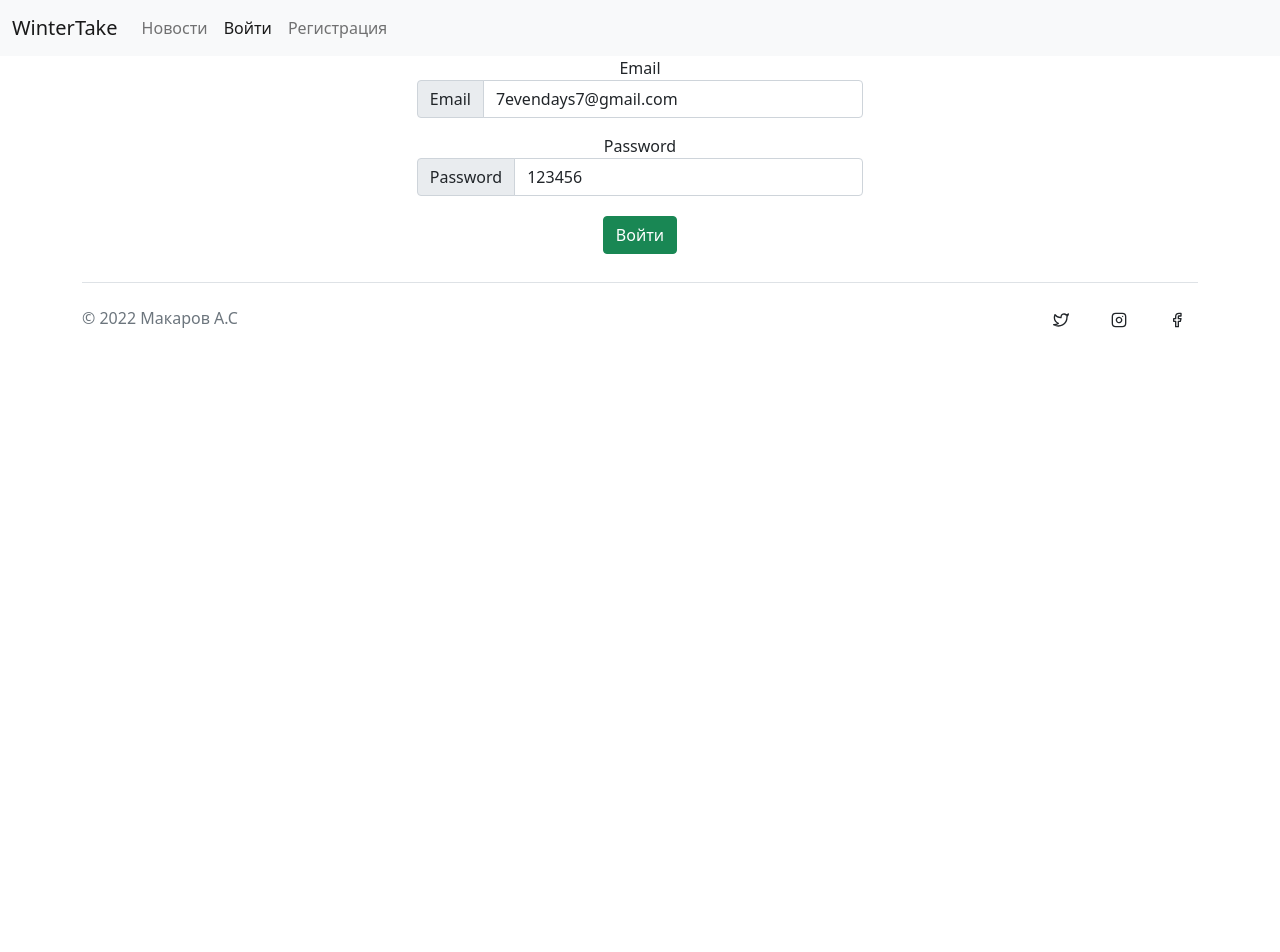
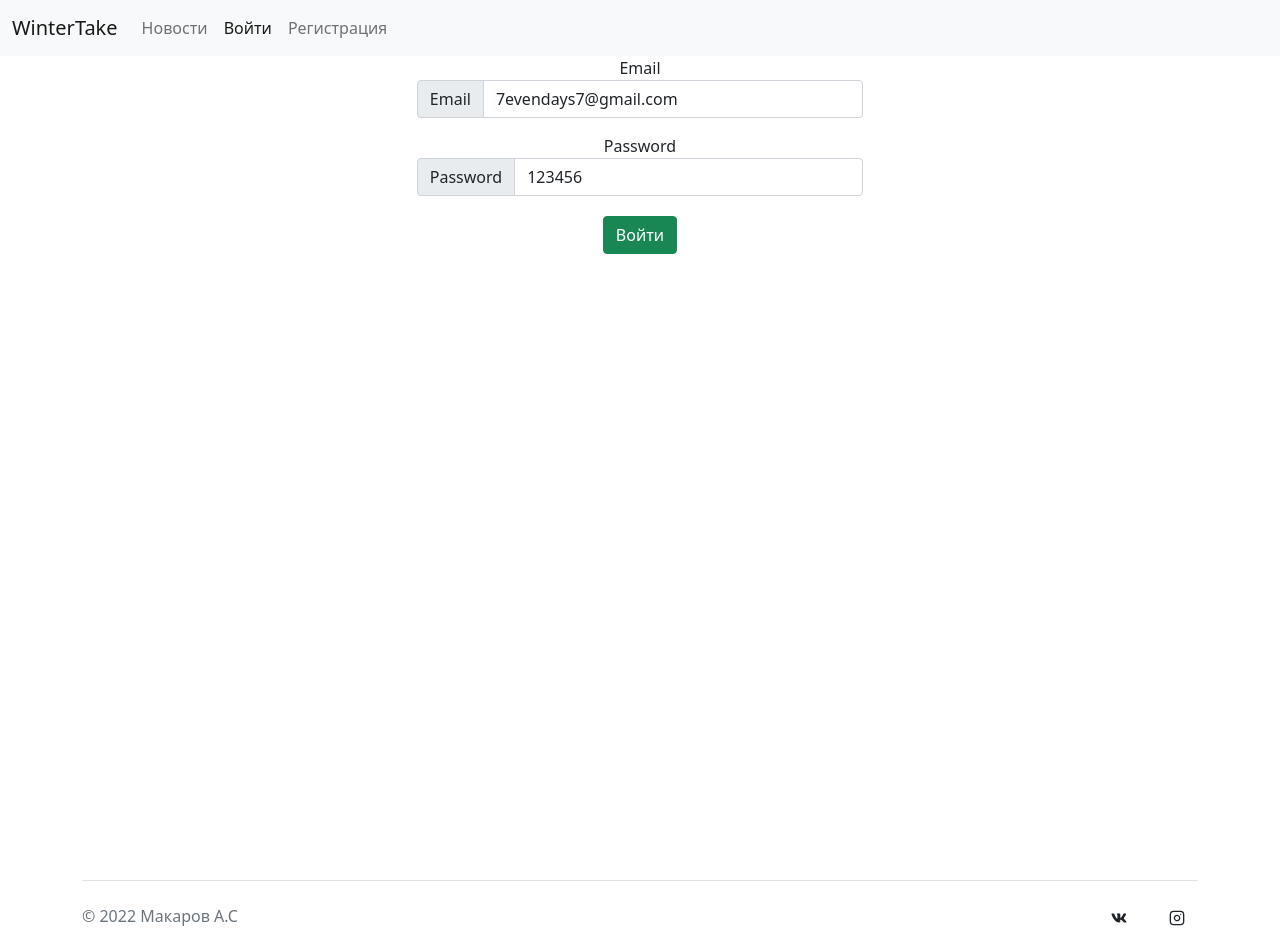
Before and after one commit to impressa97/sharer, a React (Create React App) app in the folder client/: page /login in a window 1280 px wide. Shown: the top 952 px of the page. Before the commit the page ends 800 px from the top, so only its background shows below. Built offline with nearby package versions, Linux system fonts and the light colour scheme.

Commit message:
дфнщге ашчуы

```diff
--- a/client/src/Pages/Layout.js
+++ b/client/src/Pages/Layout.js
@@ -1,7 +1,8 @@
-import { FiFacebook, FiInstagram, FiTwitter } from "react-icons/fi";
+import { FiInstagram, FiTwitter } from "react-icons/fi";
+import { FaVk } from "react-icons/fa";
 import { NavLink, Outlet } from "react-router-dom";
 import { useContext } from "react";
-import { Button } from "react-bootstrap";
+import { Button, Container } from "react-bootstrap";
 import { UserContext } from "../UserContext";
 
 const Layout = () => {
@@ -27,7 +28,7 @@ const Layout = () => {
 
   return (
     <>
-      <header>
+      <header className="vh-10">
         <nav className="navbar navbar-expand-lg navbar-light bg-light">
           <div className="container-fluid">
             <NavLink className="navbar-brand" to="/about">
@@ -89,11 +90,11 @@ const Layout = () => {
         </nav>
       </header>
 
-      <main className="container">
+      <main className="container vh-100">
         <Outlet />
       </main>
 
-      <div className="container">
+      <div className="container vh-10">
         <footer className="d-flex flex-wrap justify-content-between align-items-center py-3 my-4 border-top">
           <div className="col-md-4 d-flex align-items-center">
             <span className="text-muted">© 2022 Макаров А.С</span>
@@ -102,18 +103,16 @@ const Layout = () => {
           <ul className="nav col-md-4 justify-content-end list-unstyled d-flex">
             <li className="ms-3">{logged()}</li>
             <li className="ms-3">
-              <Button variant="text-muted" to="#">
-                <FiTwitter />
+              <Button variant="text-muted" href="https://vk.com/impressa_one">
+                <FaVk />
               </Button>
             </li>
             <li className="ms-3">
-              <Button variant="text-muted" to="#">
+              <Button
+                variant="text-muted"
+                href="https://www.instagram.com/impressa.one/"
+              >
                 <FiInstagram />
-              </Button>
-            </li>
-            <li className="ms-3">
-              <Button variant="text-muted" to="#">
-                <FiFacebook />
               </Button>
             </li>
           </ul>
```
